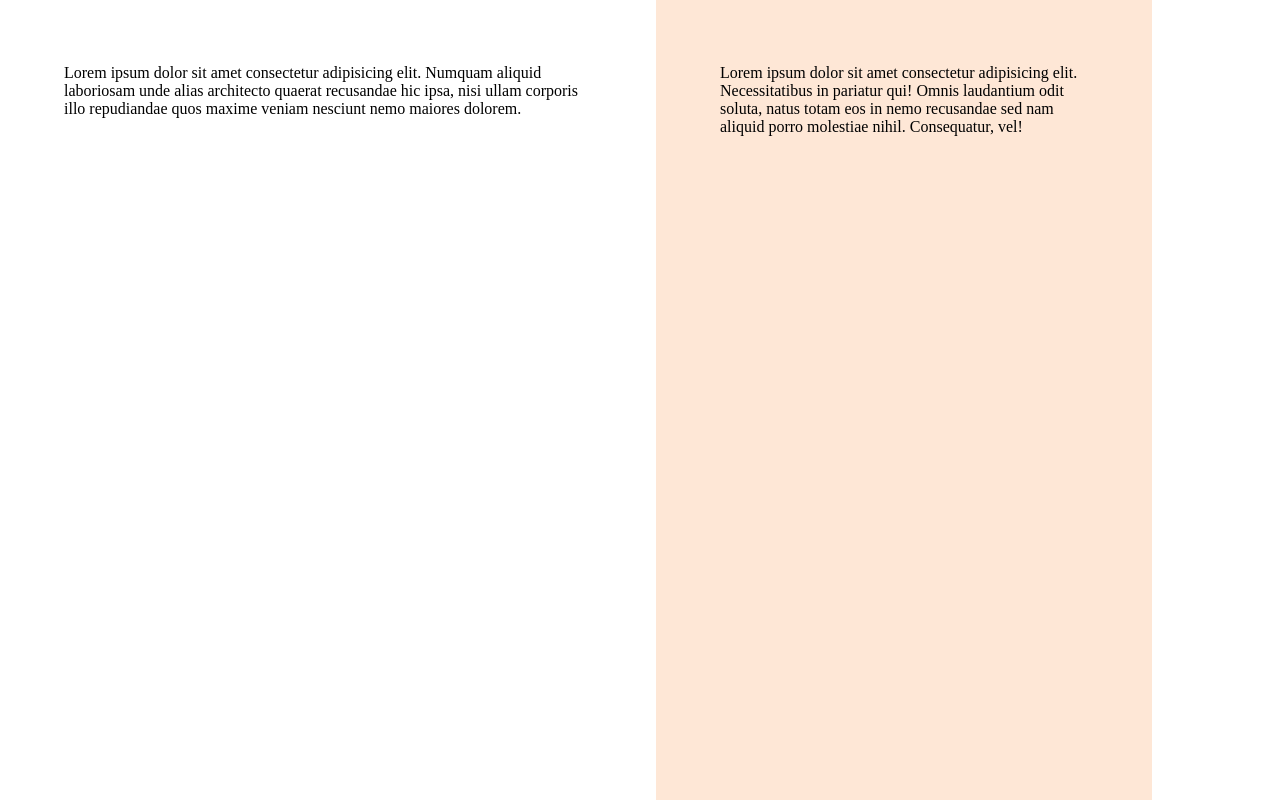
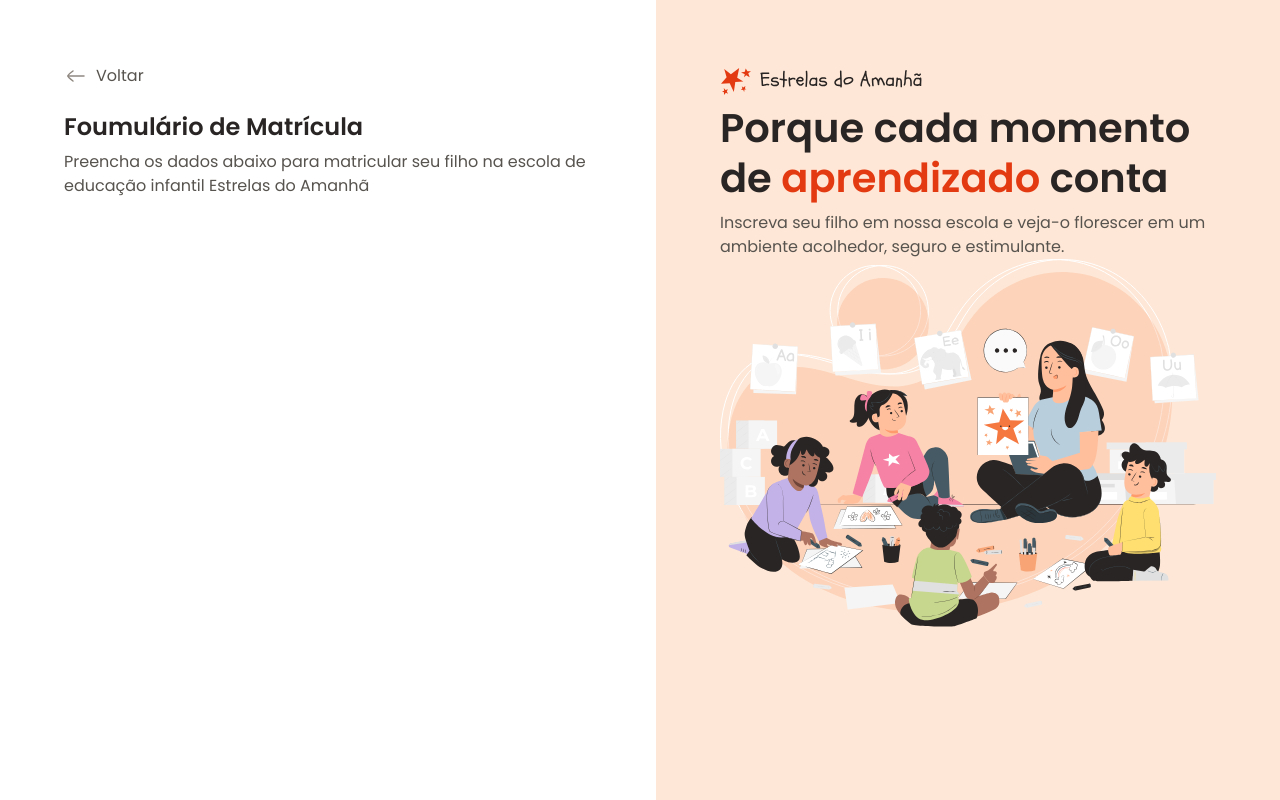
Before and after one commit to eugeniobandeira/formulario-de-matricula, a plain HTML site: page index.html in a window 1280 px wide. Drawn offline with Linux system fonts and the light colour scheme.

Commit message:
conteudo aside e main

```diff
--- a/index.html
+++ b/index.html
@@ -15,12 +15,25 @@
     <div id="app">
         <main>
             <div class="main-container">
-                Lorem ipsum dolor sit amet consectetur adipisicing elit. Numquam aliquid laboriosam unde alias architecto quaerat recusandae hic ipsa, nisi ullam corporis illo repudiandae quos maxime veniam nesciunt nemo maiores dolorem.
+                <div class="back">
+                    <img src="assets/icons/arrow-left-02.svg" alt="ícone de voltar">
+                    <span>Voltar</span>
+                </div>
+                <h1>Foumulário de Matrícula</h1>
+                <p>
+                    Preencha os dados abaixo para matricular seu filho na escola de educação infantil Estrelas do Amanhã
+                </p>
             </div>
         </main>
 
         <aside class="aside-container">
-            Lorem ipsum dolor sit amet consectetur adipisicing elit. Necessitatibus in pariatur qui! Omnis laudantium odit soluta, natus totam eos in nemo recusandae sed nam aliquid porro molestiae nihil. Consequatur, vel!
+            <header>
+                <img src="assets/Logo.svg" alt="logo Estrelas do Amanhã">
+                <h2>Porque cada momento de <span class="">aprendizado</span> conta</h2>
+                <p>Inscreva seu filho em nossa escola e veja-o florescer em um ambiente acolhedor, seguro e estimulante.</p>
+            </header>
+
+            <img src="assets/Illustration.svg" alt="Ilustração de professora ensinando crianças">
         </aside>
     </div>
 </body>
--- a/styles/global.css
+++ b/styles/global.css
@@ -37,4 +37,16 @@
 
 body {
     overflow: hidden;
+
+    font: var(--text);
+    color: var(--text-secondary);
 }
+
+h1, h2 {
+    color: var(--text-primary);
+}
+
+img {
+    max-width: 100%;
+    height: auto;
+}
--- a/styles/layout.css
+++ b/styles/layout.css
@@ -10,9 +10,21 @@ main {
     overflow: auto;
     padding: 4rem;
 
-    &.main-container {
+    & .main-container {
         max-width: 33rem;
         margin-left: auto;
+    }
+
+    & .back {
+        display: flex;
+        align-items: center;
+        gap: .5rem;
+        margin-bottom: 1.5rem;
+    }
+
+    & h1 {
+       font: 600 1.5rem/1.25 var(--font-family);
+       margin-bottom: .5rem;
     }
 }
 
@@ -20,7 +32,20 @@ aside {
     background-color: var(--surface-secondary);
     padding: 4rem;
 
-    &.aside-container {
+    & .aside-container {
         max-width: 31rem;
+
+        & > img {
+           margin-top: 2rem;
+        }
     }
+
+    & h2 {
+        font: 600 2.5rem/1.25 var(--font-family);
+        margin-bottom: .5rem;
+
+        & span {
+            color: var(--text-highlight);
+        }
+     }
 }
```
